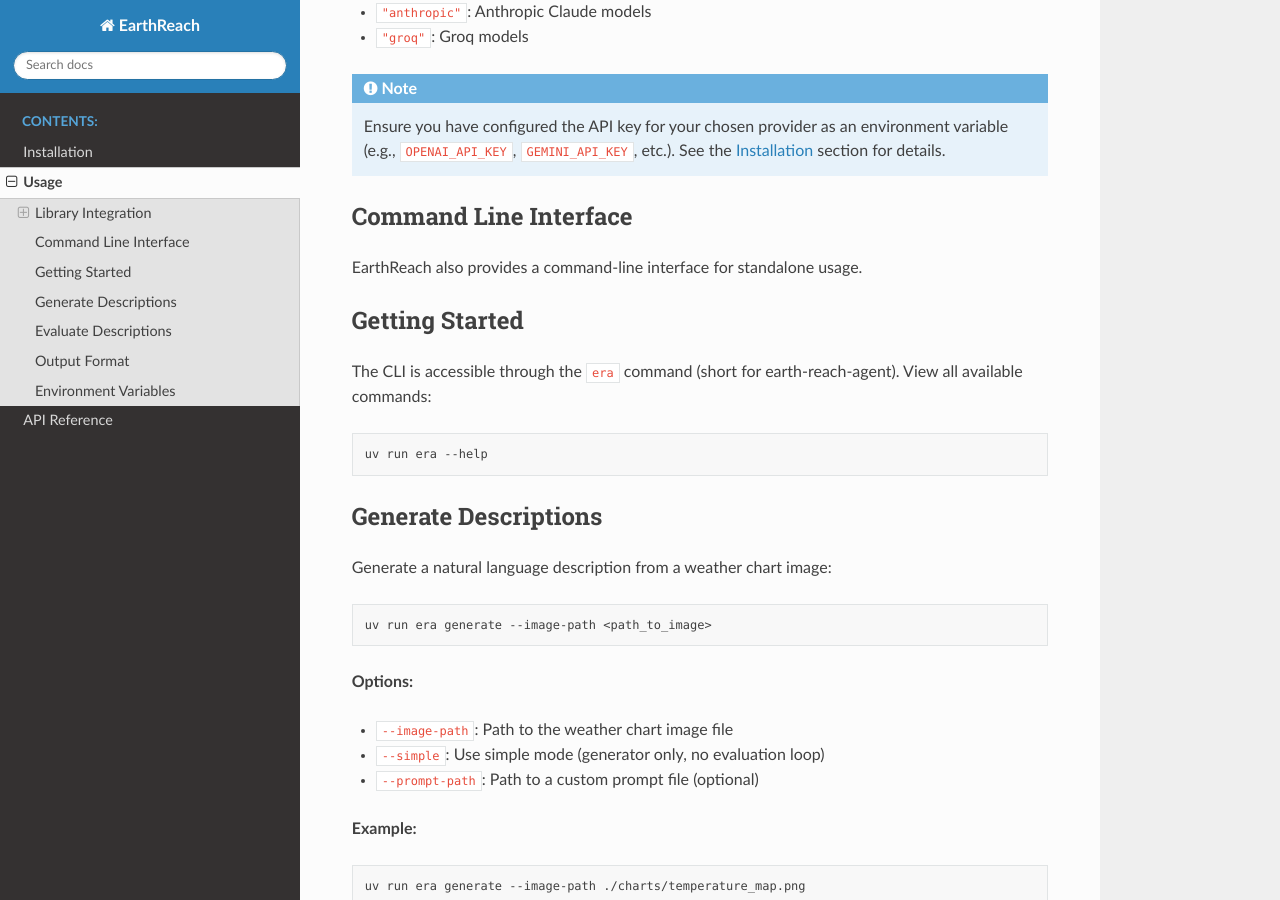
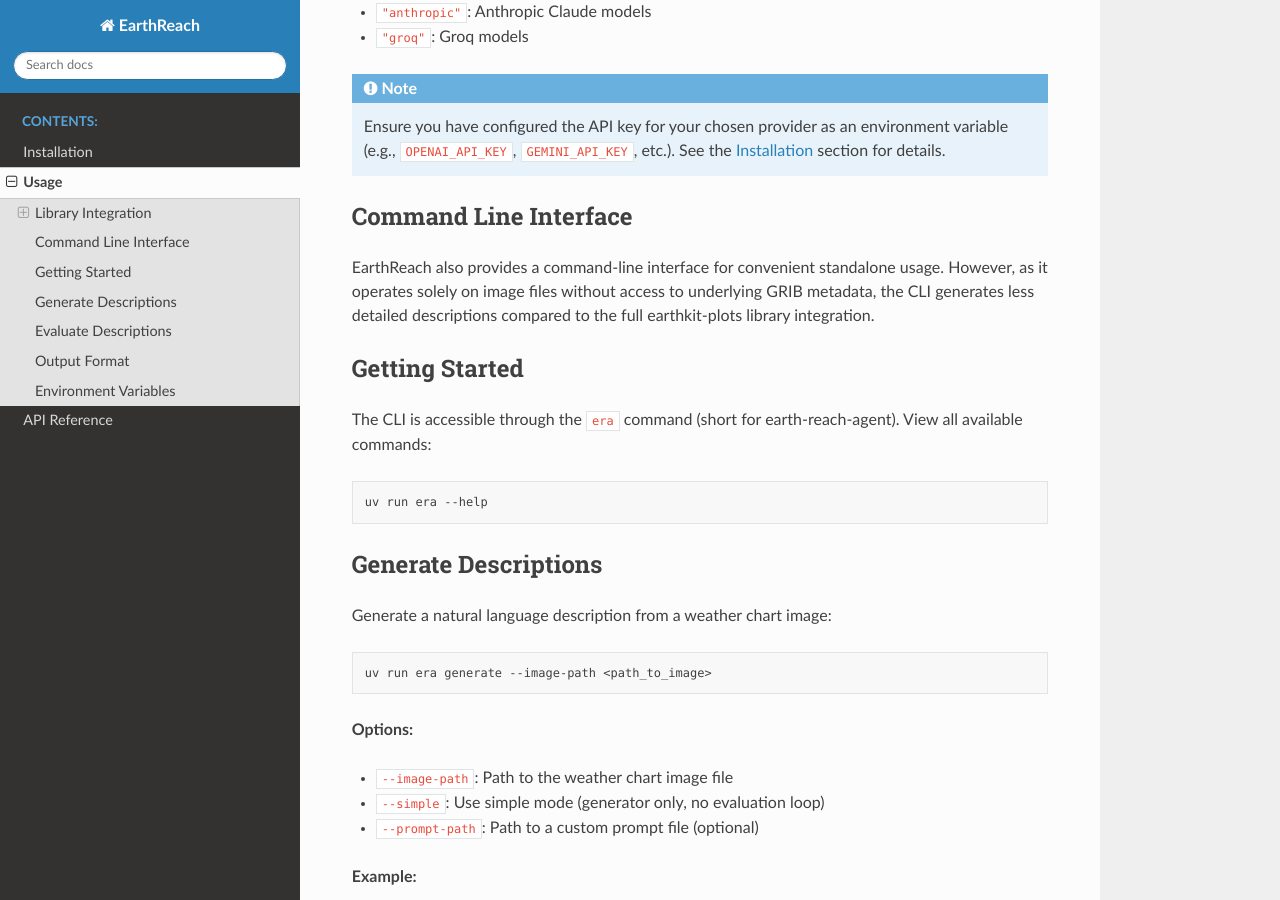
Before and after one commit to ECMWFCode4Earth/EarthReach, a Sphinx documentation site: the page built from docs/source/usage.rst, in a window 1280 px wide and 900 px high, scrolled down 1266 px. Built offline with Sphinx 7.4.7 and the Read the Docs theme 3.1.0, drawn with Linux system fonts in a browser that asks for light colours.

Commit message:
doc: clarifying CLI limit in doc

```diff
--- a/docs/source/usage.rst
+++ b/docs/source/usage.rst
@@ -66,7 +66,7 @@
 Command Line Interface
 ----------------------
 
-EarthReach also provides a command-line interface for standalone usage.
+EarthReach also provides a command-line interface for convenient standalone usage. However, as it operates solely on image files without access to underlying GRIB metadata, the CLI generates less detailed descriptions compared to the full earthkit-plots library integration.
 
 Getting Started
 ---------------
```
